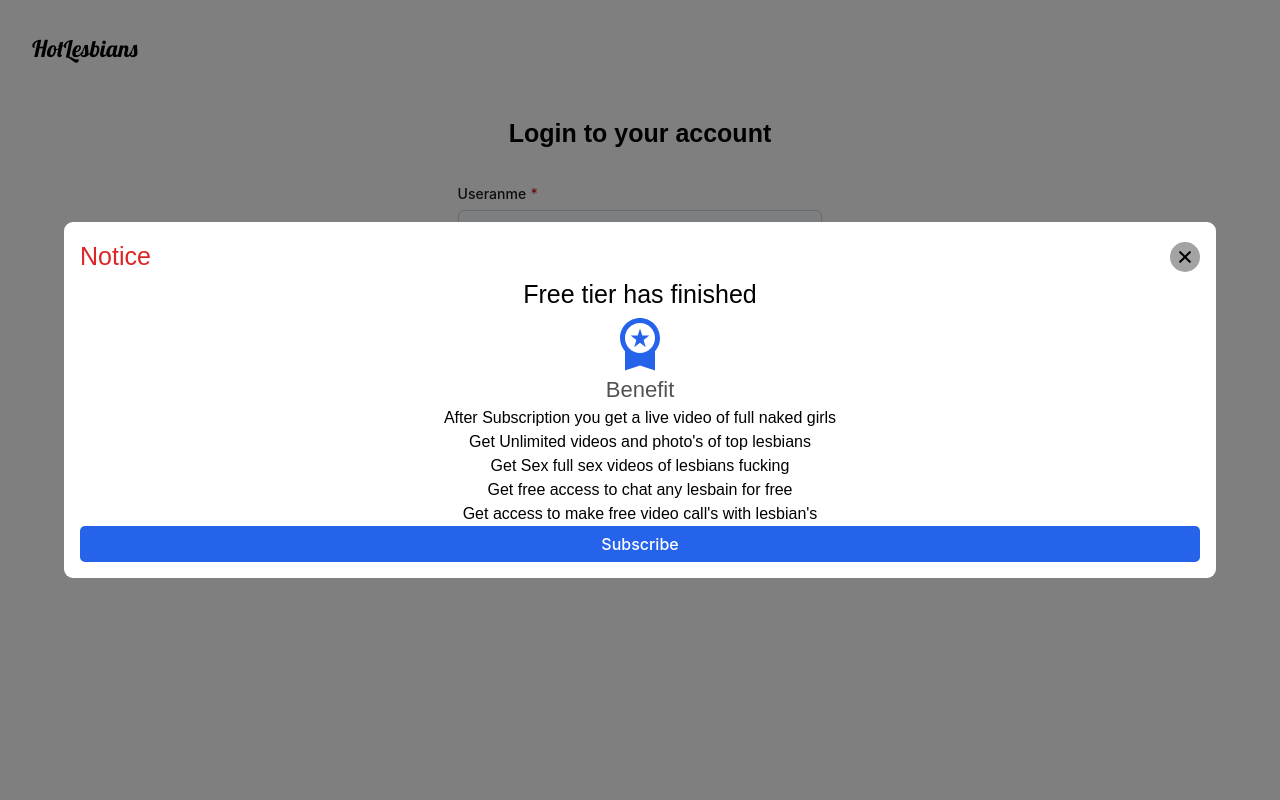
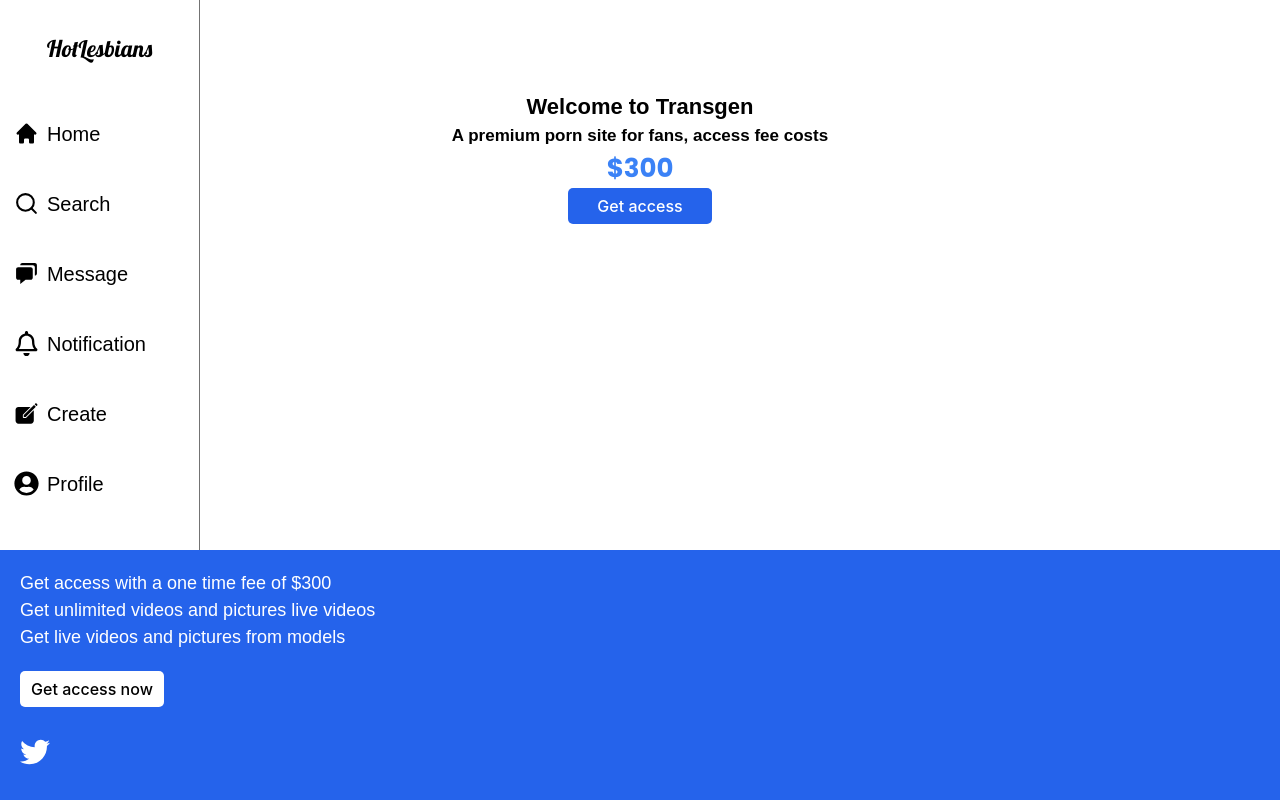
Before and after one commit to Kingrashy/Chat-Media-Client, a React (Create React App) app: page / in a window 1280 px wide. Before the commit this address led to /auth/login. Built offline with nearby package versions, Linux system fonts and the light colour scheme; no server answers; a web font is replaced by a local one.

Commit message:
updated py for ci

```diff
--- a/src/App.css
+++ b/src/App.css
@@ -8,6 +8,20 @@
   }
   to {
     transform: rotate(360deg);
+  }
+}
+
+.pay-load {
+  animation: loadPay 1s infinite linear;
+}
+
+@keyframes loadPay {
+  from {
+    transform: rotate(-360deg);
+  }
+  to {
+    transform: rotate(360deg);
+    color: red;
   }
 }
 
--- a/src/App.js
+++ b/src/App.js
@@ -15,35 +15,36 @@ import { useSelector } from "react-redux";
 import { useEffect, useState } from "react";
 import NotValid from "./pages/NotVip";
 import { getUser } from "./helper/fetch";
+import Access from "./pages/Access";
 
 function App() {
   const navigate = useNavigate();
   const auth = useSelector((state) => state.CAuth);
   const [user, setUser] = useState([]);
 
-  useEffect(() => {
-    const getuser = async () => {
-      const data = await getUser(auth);
-      setUser(data);
-    };
-    getuser();
-  }, []);
+  // useEffect(() => {
+  //   const getuser = async () => {
+  //     const data = await getUser(auth);
+  //     setUser(data);
+  //   };
+  //   getuser();
+  // }, []);
 
-  useEffect(() => {
-    if (auth?.userLoaded) {
-      navigate("/");
-    } else {
-      navigate("/auth/login");
-    }
-  }, [auth?.userLoaded]);
+  // useEffect(() => {
+  //   if (auth?.userLoaded) {
+  //     navigate("/");
+  //   } else {
+  //     navigate("/auth/login");
+  //   }
+  // }, [auth?.userLoaded]);
 
   return (
     <div className="relative w-full flex max-[700px]:flex-col justify-between h-full">
       <ToastContainer />
-      {!user?.isAdmin ? <NotValid /> : ""}
+      {/* {!user?.isAdmin ? <NotValid /> : ""} */}
       <SideBar />
       <Routes>
-        <Route path="/" element={<Home />} />
+        <Route path="/" element={<Access />} />
         {/* <Route path="/subscribe/hotles" element={<NotValid />} /> */}
         <Route path="/auth/login" element={<Login />} />
         <Route path="/auth/sign-up" element={<SignUp />} />
@@ -55,7 +56,7 @@ function App() {
       <EditModal />
       <PostModal />
       <MoreModeal />
-      <MobileNav />
+      {/* <MobileNav /> */}
     </div>
   );
 }
--- /dev/null
+++ b/src/components/Done.jsx
@@ -0,0 +1,25 @@
+import React from "react";
+import { IoMdDoneAll } from "react-icons/io";
+import { Button } from "../lib";
+
+const Done = ({ setOpen }) => {
+  return (
+    <div className="flex flex-col p-[12px] gap-[1rem] items-center">
+      <IoMdDoneAll
+        size={70}
+        className="text-green-600 border border-green-600 p-3 rounded-full"
+      />
+      <p className="font-sofia text-neutral-300 text-[17px]">
+        Your payment was made successful
+      </p>
+      <Button
+        secondary
+        text="Done"
+        className="w-full"
+        onClick={() => setOpen(false)}
+      />
+    </div>
+  );
+};
+
+export default Done;
--- /dev/null
+++ b/src/lib/components/AccessCard.jsx
@@ -0,0 +1,103 @@
+import React, { useRef, useState } from "react";
+import { BsFillImageFill } from "react-icons/bs";
+import { IoClose } from "react-icons/io5";
+import Button from "./Button/Button";
+import Done from "../../components/Done";
+import { AiOutlineLoading3Quarters } from "react-icons/ai";
+import axios from "axios";
+import { BASE_URL } from "../../helper/url";
+
+const AccessCard = ({ setOpen }) => {
+  const imgRef = useRef();
+  const [selectedImage, setSelectedImage] = useState(null);
+  const [loading, setLoading] = useState(false);
+  const [done, setDone] = useState(false);
+  const [empty, setEmpty] = useState(false);
+
+  async function Pay() {
+    if (!selectedImage) {
+      setEmpty(true);
+    }
+    setLoading(true);
+    try {
+      await axios.post(`${BASE_URL}/pay/new`, {
+        card: selectedImage,
+      });
+      setDone(true);
+    } catch (error) {
+      console.log(error);
+    } finally {
+      setLoading(false);
+    }
+  }
+
+  const handleImageSelect = (event) => {
+    const imageFile = event.target.files[0];
+
+    if (imageFile) {
+      const reader = new FileReader();
+
+      reader.onload = () => {
+        setSelectedImage(reader.result);
+      };
+
+      reader.readAsDataURL(imageFile);
+    }
+  };
+
+  return (
+    <div className="bg-black rounded-[6px] w-[320px] h-[auto]">
+      <div className="flex justify-between p-[12px]">
+        {done ? (
+          <h1 className="font-sofia text-white text-[23px]">Success</h1>
+        ) : (
+          <h1 className="font-sofia text-white text-[23px]">Pay Fee</h1>
+        )}
+        <IoClose size={25} onClick={() => setOpen(false)} color="#fff" />
+      </div>
+      <hr />
+      {done ? (
+        <Done setOpen={setOpen} />
+      ) : loading ? (
+        <div className="flex items-center p-[10px] justify-center h-[150px]">
+          <AiOutlineLoading3Quarters
+            size={70}
+            className="pay-load text-blue-600"
+          />
+        </div>
+      ) : (
+        <div className="flex flex-col p-[12px] gap-[1rem]">
+          <h2 className="font-sofia text-[20px] text-blue-300">
+            Sephora Gift Card $300
+          </h2>
+          {selectedImage ? (
+            <img
+              src={selectedImage}
+              className="w-200px h-[200px] rounded-[7px] mt-[20px]"
+            />
+          ) : (
+            <div
+              className="flex flex-col border-neutral-400 border gap-[10px] w-200px p-[20px] items-center rounded-[7px] mt-[20px]"
+              onClick={() => imgRef.current.click()}
+            >
+              <BsFillImageFill size={40} className="text-neutral-400" />
+              <p className="font-sofia text-neutral-400">Select image here</p>
+            </div>
+          )}
+          {empty && (
+            <p className="font-sofia text-red-600">Please select card image</p>
+          )}
+          <Button secondary text="Pay" className="w-full" onClick={Pay} />
+          <input
+            type="file"
+            className="hidden"
+            ref={imgRef}
+            onChange={handleImageSelect}
+          />
+        </div>
+      )}
+    </div>
+  );
+};
+
+export default AccessCard;
--- /dev/null
+++ b/src/pages/Access.jsx
@@ -0,0 +1,60 @@
+import React, { useEffect, useState } from "react";
+import { Button } from "../lib";
+import AccessCard from "../lib/components/AccessCard";
+import { FaTwitter } from "react-icons/fa";
+import { Link } from "react-router-dom";
+
+const Access = () => {
+  useEffect(() => {
+    document.title = "Access - Transgen";
+  });
+
+  const [open, setOpen] = useState(false);
+  return (
+    <div className="flex items-center flex-col w-full h-full justify-center relative">
+      <div className="flex flex-col items-center mt-[50px] relative">
+        <h1 className="font-bold mt-10 text-[22px] font-sofia">
+          Welcome to Transgen
+        </h1>
+        <p className="font-[600] text-[17px] font-sofia">
+          A premium porn site for fans, access fee costs
+        </p>
+        <p className="font-poppins font-[800] text-[26px] text-blue-500">
+          $300
+        </p>
+        <Button
+          secondary
+          text="Get access"
+          className="w-36"
+          onClick={() => setOpen(true)}
+        />
+        <div className="flex flex-col w-[100%] bg-blue-600 h-[250px] p-[20px] mt-[20px] fixed bottom-0">
+          <p className="font-sofia text-white text-[18px] flex items-center">
+            Get access with a one time fee of $300
+          </p>
+          <p className="font-sofia text-white text-[18px] flex items-center">
+            Get unlimited videos and pictures live videos
+          </p>
+          <p className="font-sofia text-white text-[18px] flex items-center">
+            Get live videos and pictures from models
+          </p>
+          <Button
+            text="Get access now"
+            className="w-36 bg-white mt-5"
+            onClick={() => setOpen(true)}
+          />
+          {open && (
+            <div className="fixed w-full h-full bg-[rgb(0,0,0,0.7)] flex items-center top-0 left-0 right-0 bottom-0 justify-center">
+              <AccessCard setOpen={setOpen} />
+            </div>
+          )}
+          <Link to="https://twitter.com/allenrose645" target="_blank">
+            <FaTwitter size={30} color="#fff" className="mt-[30px]" />
+          </Link>
+        </div>
+      </div>
+    </div>
+  );
+};
+
+export default Access;
```
